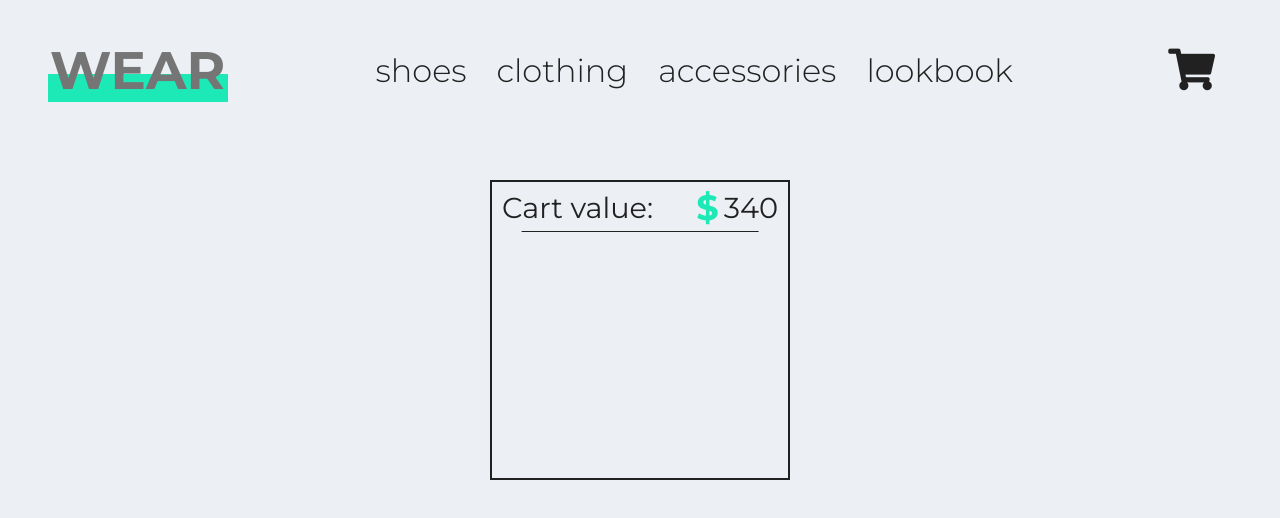
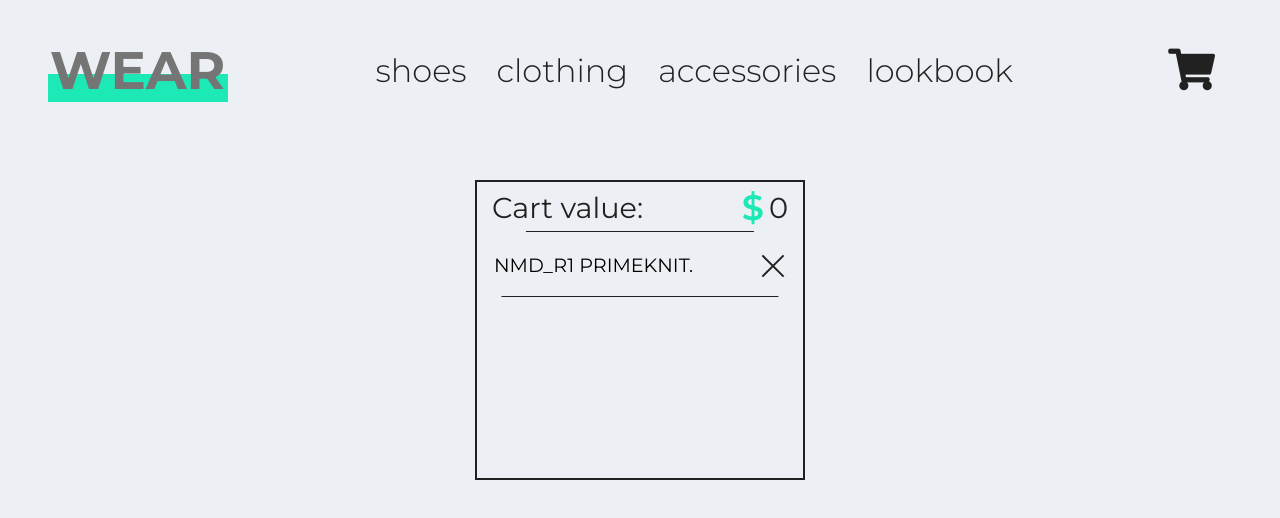
Before and after one commit to porithe/shop-app-react, a React (Create React App) app: page /shopcart in a window 1280 px wide. Shown: the top 518 px of the page. Built offline with nearby package versions, Linux system fonts and the light colour scheme.

Commit message:
add/remove to cart work

```diff
--- a/src/App.js
+++ b/src/App.js
@@ -22,6 +22,7 @@ const AppBlock = styled.div`
 
 const defaultState = {
     cart: [],
+    fullPrice: 0,
 };
 
 function reducer(state = defaultState, action) {
@@ -30,11 +31,13 @@ function reducer(state = defaultState, action) {
             return {
                 ...state,
                 cart: [...state.cart, action.item],
+                fullPrice: state.fullPrice + action.price,
             };
         case 'REMOVE FROM CART':
-            return {
-
-            };
+            return Object.assign({}, state, {
+                cart: [...state.cart.filter(item => item.id !== action.id)],
+                fullPrice: state.fullPrice - action.price,
+            });
         default: {
             return state;
         }
--- a/src/components/Shoes/Shoes.js
+++ b/src/components/Shoes/Shoes.js
@@ -228,6 +228,9 @@ const NextButton = styled.button`
 `;
 
 class Shoes extends Component {
+
+
+
     items = [
         {
             title: 'ADIDAS NMD_R1 PRIMEKNIT.',
@@ -260,14 +263,6 @@ class Shoes extends Component {
             price: 260,
         },
     ];
-
-    addToCart = (item) => {
-        this.props.dispatch({
-            type: 'ADD TO CART',
-            item: item,
-        });
-    };
-
     state = {
         shopItems:  this.items.map( item => (
             <ItemCarousel>
@@ -281,7 +276,27 @@ class Shoes extends Component {
                 </PriceButtonBlock>
             </ItemCarousel>
         )),
+        id: 0,
     };
+
+    addToCart = (item) => {
+
+        const itemObj = {
+            title: item.title,
+            price: item.price,
+            id: this.state.id,
+        };
+
+        this.props.dispatch({
+            type: 'ADD TO CART',
+            item: itemObj,
+            price: item.price,
+        });
+        this.setState({
+            id: this.state.id + 1,
+        });
+    };
+
 
     render() {
 
--- a/src/components/Shopcart/Shopcart.js
+++ b/src/components/Shopcart/Shopcart.js
@@ -2,6 +2,7 @@ import React, {Component} from 'react';
 import {connect} from "react-redux";
 import styled from 'styled-components';
 import { colors } from '../../template/colors';
+
 
 const ShopcartBlock = styled.div`
     width: 100%;
@@ -12,9 +13,14 @@ const ShopcartBlock = styled.div`
 
 const Cart = styled.div`
     margin-top: 40px;
-    width: 300px;
+    margin-bottom: 20px;
+    padding-bottom: 20px;
+    width: 330px;
     min-height: 300px;
     border: 2px solid ${colors.black};
+    @media (min-width: 310px) and (max-width: 340px) {
+        width: 310px;
+    }
 `;
 const CostBlock = styled.div`
     width: 100%;
@@ -22,7 +28,7 @@ const CostBlock = styled.div`
     display: flex;
     justify-content: space-between;
     align-items: center;
-    padding-right: 10px;
+    padding-right: 15px;
     position: relative;
     ::after {
         content: '';
@@ -30,7 +36,7 @@ const CostBlock = styled.div`
         bottom: 0;
         left: 50%;
         transform: translateX(-50%);
-        width: 80%;
+        width: 70%;
         height: 1px;
         background-color: ${colors.black};
     }
@@ -39,7 +45,7 @@ const PriceText = styled.h2`
     font-weight: 400;
     color: ${colors.black};
     font-size: 1.8rem;
-    padding-left: 10px;
+    padding-left: 15px;
 `;
 const PriceBlock = styled.div`
     display: flex;
@@ -53,11 +59,74 @@ const Cost = styled.h2`
 const Dolar = styled.span`
     color: ${colors.green};
     font-size: 2.2rem;
-    font-weight: 700;
+    font-weight: 600;
     padding-right: 5px;
+`;
+const Item = styled.div`
+    width: 100%;
+    height: 65px;
+    position: relative;
+    padding: 0 10px 0 17px;
+    display: flex;
+    justify-content: flex-start;
+    align-items: center;
+    ::after {
+        content: '';
+        position: absolute;
+        bottom: 0;
+        left: 50%;
+        transform: translateX(-50%);
+        width: 85%;
+        height: 1px;
+        background-color: ${colors.black};
+    }
+`;
+const ItemName = styled.h2`
+    font-size: 1.2rem;
+    font-weight: 400;
+`;
+const RemoveButton = styled.div`
+    width: 30px;
+    height: 30px;
+    position: absolute;
+    cursor: pointer;
+    top: 50%;
+    right: 15px;
+    transform: translateY(-50%);
+    ::before {
+        content: '';
+        position: absolute;
+        height: 2px;
+        width: 30px;
+        left: 0;
+        top: 15px;
+        background-color: ${colors.black};
+        transform: rotate(45deg);
+    }
+    ::after {
+        content: '';
+        position: absolute;
+        height: 2px;
+        width: 30px;
+        right: 0;
+        top: 15px;
+        background-color: ${colors.black};
+        transform: rotate(135deg);
+    }
 `;
 
 class Shopcart extends Component {
+
+
+
+    removeItem = (item) => {
+        this.props.dispatch({
+            type: "REMOVE FROM CART",
+            id: item.id,
+            price: item.price,
+        });
+    };
+
 
 
     render() {
@@ -68,8 +137,22 @@ class Shopcart extends Component {
                 <Cart>
                     <CostBlock>
                         <PriceText>Cart value: </PriceText>
-                        <PriceBlock><Dolar>$</Dolar><Cost>340</Cost></PriceBlock>
+                        <PriceBlock><Dolar>$</Dolar>
+                            <Cost>{this.props.fullPrice}</Cost>
+                        </PriceBlock>
                     </CostBlock>
+                    <Item>
+                        <ItemName>NMD_R1 PRIMEKNIT.</ItemName>
+                        <RemoveButton />
+                    </Item>
+                    {
+                        this.props.cart.map( item => (
+                            <Item key={item.id}>
+                                <ItemName>{item.title.substring(7)}</ItemName>
+                                <RemoveButton onClick={() => this.removeItem(item)} />
+                            </Item>
+                        ))
+                    }
                 </Cart>
             </ShopcartBlock>
         );
@@ -79,6 +162,7 @@ class Shopcart extends Component {
 function mapStateToProps(state){
     return {
         cart: state.cart,
+        fullPrice: state.fullPrice,
     }
 }
 
```
